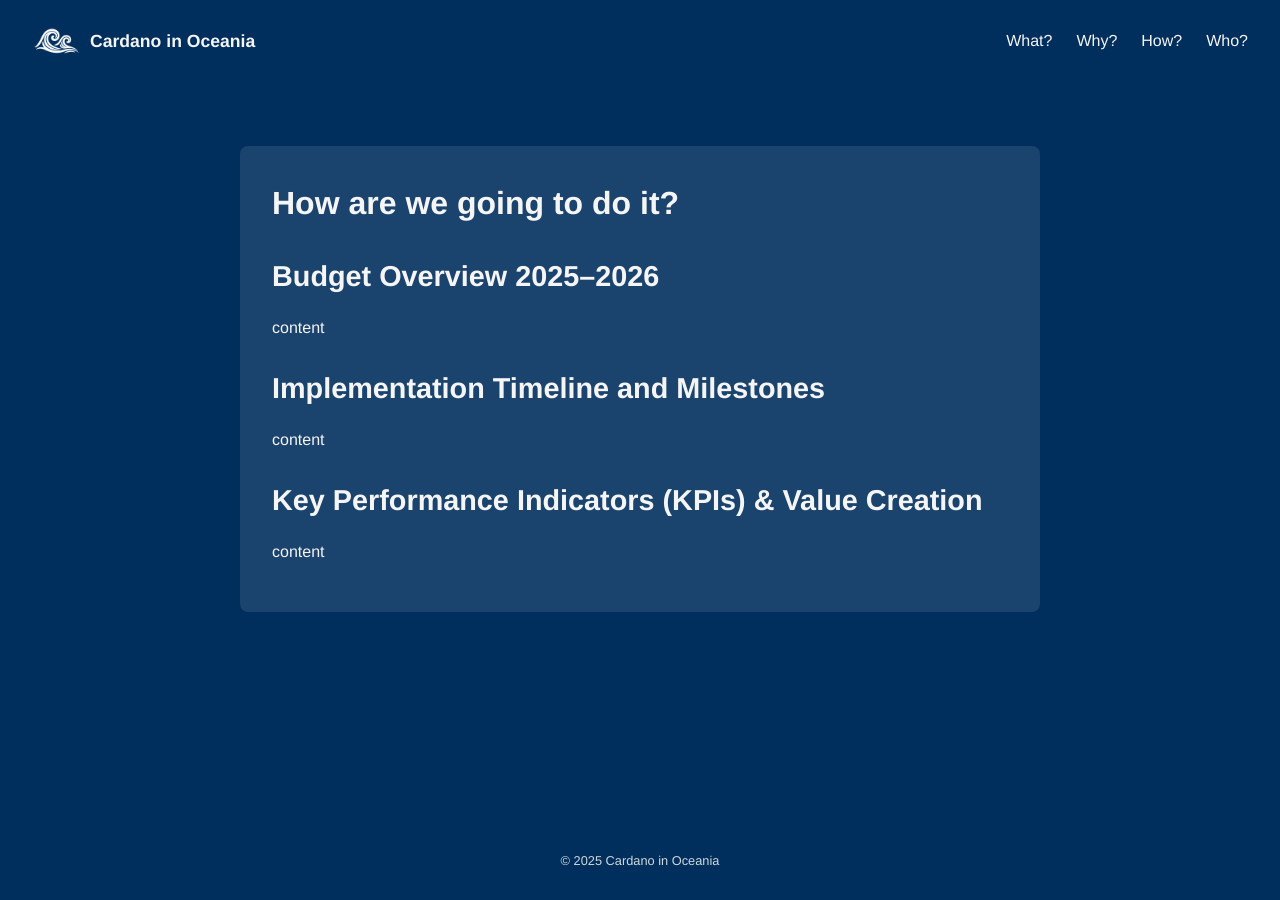
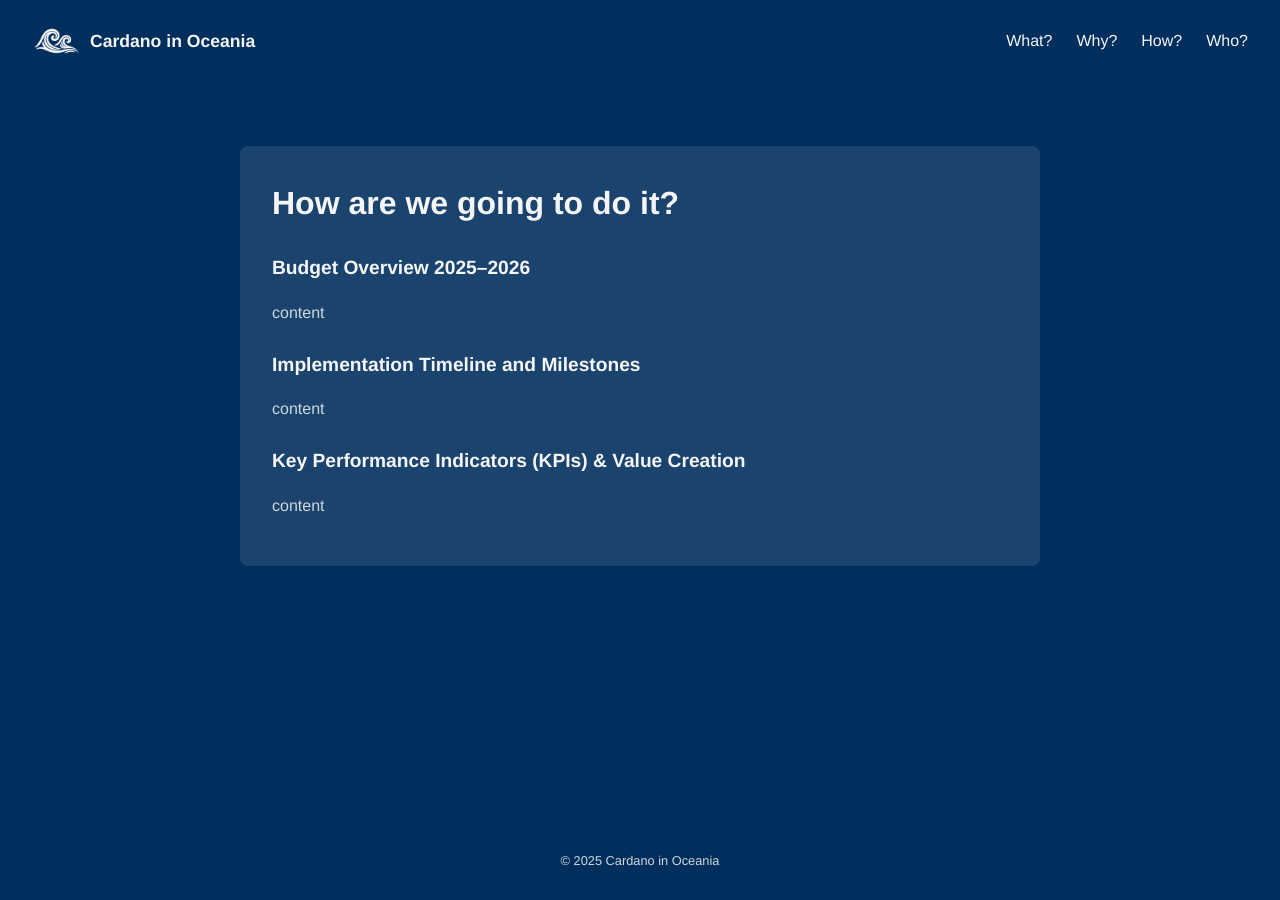
Before and after one commit to cardano-in-oceania/cardano-in-oceania.github.io, a Jekyll site: the page built from docs/pages/how.md, in a window 1280 px wide. Built offline with Jekyll 4.4.1, drawn with Linux system fonts in a browser that asks for light colours.

Commit message:
CSS change

```diff
--- a/docs/assets/css/main.scss
+++ b/docs/assets/css/main.scss
@@ -126,11 +126,12 @@
   border-radius: 8px;
 }
 .content h2 {
-  font-size: 1.8rem;
+  font-size: 1.2rem;
   margin: 1.5rem 0 1rem;
 }
 .content p {
   margin-bottom: 1rem;
+  color: $text-muted;
 }
 .content ul,
 .content ol {
```
